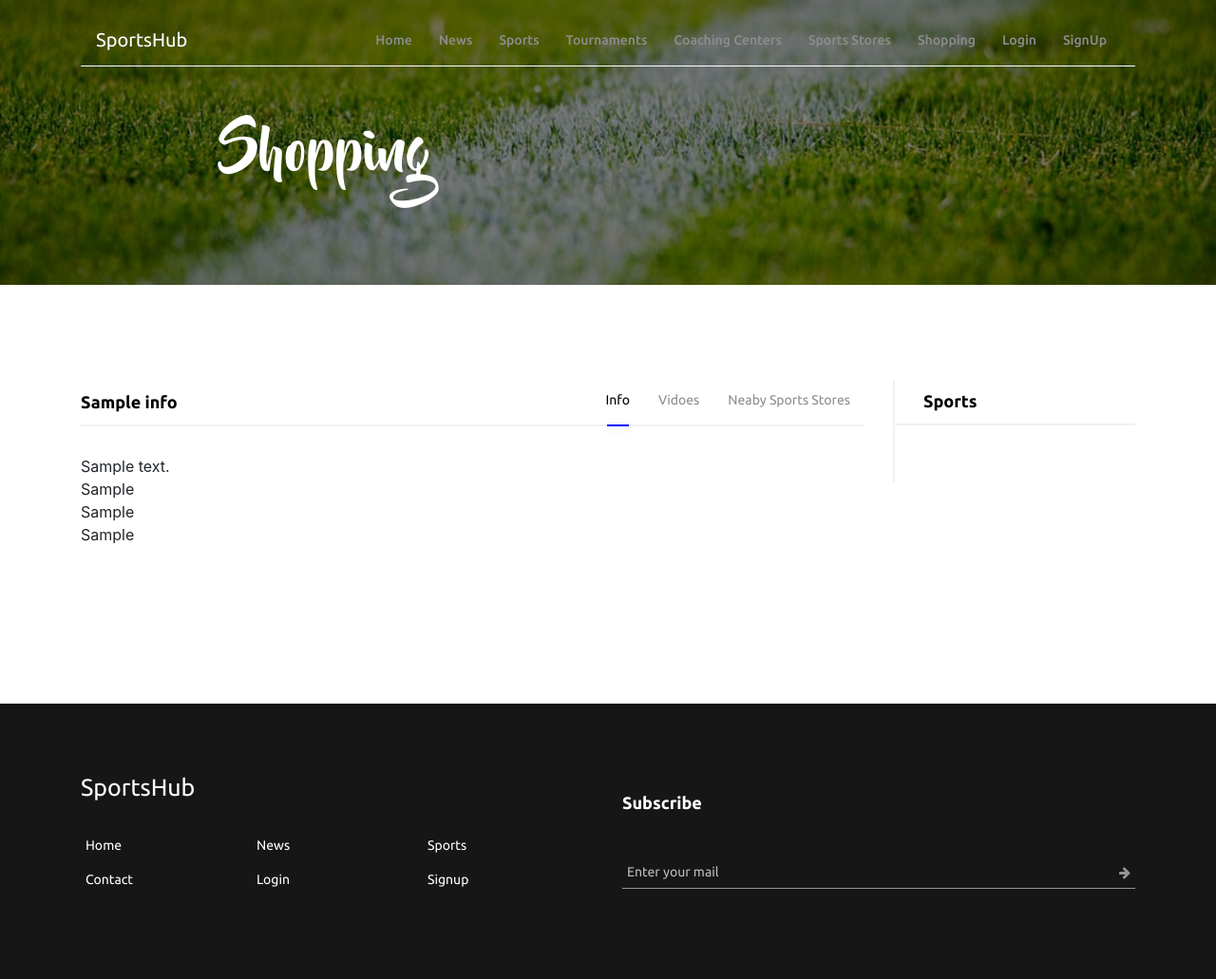
After one commit to kondalavanya67/SportsHub, a Django app: page /sport/1/ in a window 1280 px wide. The commit adds this page. Shown: the whole page at 95% size. Run offline with Django 3.2, Linux system fonts and the light colour scheme; tables that the repository leaves empty hold one stand-in row (values such as "Sample post"); some libraries are stand-ins or nearby versions.

Commit message:
added ui to sports list and details page

```diff
--- a/news/static/news/css/style.css
+++ b/news/static/news/css/style.css
@@ -572,9 +572,7 @@ input, select {
 
 input[type=radio] {
     border : none;
-
 }
-
 
 input:-webkit-autofill {
   -webkit-box-shadow: 0 0 0 30px white inset; }
--- a/news/templates/news/base.html
+++ b/news/templates/news/base.html
@@ -205,6 +205,9 @@
             }
         }
 
+        {% block style %}
+        {% endblock %}
+
     </style>
 
 </head>
@@ -233,7 +236,7 @@
                     <!-- Navbar -->
                     <div class="collapse navbar-collapse" id="worldNav">
                         <ul class="navbar-nav ml-auto">
-                            <li class="nav-item active">
+                            <li class="nav-item">
                                 <a class="nav-link" href={% url 'sports:homepage' %}>Home<span
                                         class="sr-only">(current)</span></a>
                             </li>
@@ -241,7 +244,7 @@
                                 <a class="nav-link" href={% url 'news:news_list' %}>News</a>
                             </li>
                             <li class="nav-item">
-                                <a class="nav-link" href="#">Sports</a>
+                                <a class="nav-link" href="{% url "sports:sports-list" %}">Sports</a>
                             </li>
                             <li class="nav-item">
                                 <a class="nav-link" href={% url 'sports:tournament_list' %}>Tournaments</a>
--- a/shopping/templates/shopping/index.html
+++ b/shopping/templates/shopping/index.html
@@ -14,7 +14,7 @@
         <div class="container">
             <div class="row justify-content-center">
                 <!-- ============= Post Content Area Start ============= -->
-                <div class="col-12 col-lg-9">
+                <div class="col-12 col-lg-10">
                     <div class="post-content-area mb-50">
                         <!-- Catagory Area -->
                         <div class="world-catagory-area">
@@ -65,7 +65,7 @@
                 </div>
 
                 <!-- ========== Sidebar Area ========== -->
-                <div class="col-12 col-md-8 col-lg-3">
+                <div class="col-12 col-md-12 col-lg-2">
                     <div class="post-sidebar-area mb-100">
                         <!-- Widget Area -->
                         <div class="sidebar-widget-area">
--- a/sports/models.py
+++ b/sports/models.py
@@ -8,9 +8,11 @@ from django.forms import ValidationError
 class Sport_Info(models.Model):
     name = models.CharField(max_length=1000)
     description = models.TextField(max_length=1000, blank=True, null=True)
-    equipment = models.TextField(max_length=1000, blank=True, null=True)
+    objective = models.TextField(max_length=1000, blank = True, null = True)
+    equipment = models.TextField(max_length=2000, blank=True, null=True)
+    scoring = models.TextField(max_length=1000, blank=True, null=True)
     winning_criteria = models.TextField(max_length=1000, blank=True, null=True)
-    rules = models.TextField(max_length=1000, blank=True, null=True)
+    rules = models.TextField(max_length=10000, blank=True, null=True)
 
     def __str__(self):
         return self.name
--- /dev/null
+++ b/sports/templates/sports/sport_info.html
@@ -0,0 +1,116 @@
+{% extends 'news/base.html' %}
+{% load static %}
+
+{% block sports_list %}
+active
+{% endblock %}
+{% block content %}
+
+    <div class="hero-area">
+        <div class="single-hero-slide bg-img background-overlay" id="slide2" style="height: 300px;">
+            <div class="hero-content-pages">Shopping</div>
+        </div>
+    </div>
+    <!-- ********** Hero Area End ********** -->
+
+    <div class="main-content-wrapper section-padding-100">
+        <div class="container">
+            <div class="row justify-content-center">
+                <!-- ============= Post Content Area Start ============= -->
+                <div class="col-12 col-lg-9">
+                    <div class="post-content-area mb-50">
+                        <!-- Catagory Area -->
+                        <div class="world-catagory-area">
+                            <ul class="nav nav-tabs" id="myTab" role="tablist">
+                                <li class="title">{{ object.name }}</li>
+
+                                <li class="nav-item">
+                                    <a class="nav-link active" id="tab1" data-toggle="tab" href="#world-tab-1"
+                                       role="tab" aria-controls="world-tab-1" aria-selected="true">Info</a>
+                                </li>
+
+                                <li class="nav-item">
+                                        <a class="nav-link" id="tab2" data-toggle="tab" href="#world-tab-2" role="tab"
+                                           aria-controls="world-tab-2" aria-selected="false">Vidoes</a>
+                                    </li>
+
+                                    <li class="nav-item">
+                                        <a class="nav-link" id="tab3" data-toggle="tab" href="#world-tab-3" role="tab"
+                                           aria-controls="world-tab-3" aria-selected="false">Neaby Sports Stores</a>
+                                    </li>
+
+
+                            </ul>
+
+                            <div class="tab-content" id="myTabContent">
+                                <div class="tab-pane fade show active" id="world-tab-1" role="tabpanel"
+                                     aria-labelledby="tab1">
+                                    <div class="row">
+                                        <div class="col-md-12">
+                                            <ol>
+                                                <li>{{ object.description }}</li>
+                                                <li>{{ object.equipment }}</li>
+                                                <li>{{ object.winning_criteria }}</li>
+                                                <li>{{ object.rules }}</li>
+                                            </ol>
+                                        </div>
+                                    </div>
+                                </div>
+
+
+                                <div class="tab-pane fade" id="world-tab-2" role="tabpanel"
+                                     aria-labelledby="tab2">
+                                    <div class="row">
+                                        <iframe width="960" height="540" src="https://www.youtube.com/embed?listype=playlist&list=PLcWQ_pTcyABTE6ryPVljWwInjgmFcu5Ug" allowfullscreen>
+</iframe>
+                                    </div>
+                                </div>
+
+                                <div class="tab-pane fade" id="world-tab-3" role="tabpanel"
+                                     aria-labelledby="tab3">
+                                    <div class="row">
+
+                                    </div>
+                                </div>
+
+
+                            </div>
+                        </div>
+                    </div>
+                </div>
+
+                <!-- ========== Sidebar Area ========== -->
+                <div class="col-12 col-md-8 col-lg-3">
+                    <div class="post-sidebar-area mb-100">
+                        <!-- Widget Area -->
+                        <div class="sidebar-widget-area">
+                            <h5 class="title">Sports</h5>
+                            <div class="widget-content">
+
+                            </div>
+                        </div>
+                    </div>
+                </div>
+            </div>
+        </div>
+    </div>
+
+{% endblock %}
+
+<!DOCTYPE html>
+<html lang="en">
+<head>
+    <meta charset="UTF-8">
+    <title>sports_list</title>
+</head>
+<body>
+<ol>
+    <li>{{ object.name }}</li>
+    <li>{{ object.description }}</li>
+    <li>{{ object.equipment }}</li>
+    <li>{{ object.winning_criteria }}</li>
+    <li>{{ object.rules }}</li>
+
+</ol>
+</body>
+</html>
--- a/sports/urls.py
+++ b/sports/urls.py
@@ -1,5 +1,6 @@
 from django.urls import path
 from sports import views
+from .views import Sport_InfoListView,Sport_InfoDetailView
 
 app_name = 'sports'
 
@@ -15,5 +16,6 @@ urlpatterns = [
     path('sports_store/', views.sports_store, name='sports_store'),
     path('tournaments/', views.tournamentsList),
     path('tournaments_join/', views.tournamentsJoin, name='tournaments_join'),
-
+    path('sports_list/',Sport_InfoListView.as_view(),name='sports-list'),
+    path('sport/<int:pk>/',views.Sport_InfoDetailView.as_view(),name='sport-detail'),
 ]
--- a/sports/views.py
+++ b/sports/views.py
@@ -18,6 +18,9 @@ from django.http import HttpResponse, JsonResponse
 from django.views.decorators.csrf import csrf_exempt
 from rest_framework.parsers import JSONParser
 from sports.serializers import TournamentSerializer, JoinTournamentSerializer
+
+from django.views.generic import ListView,DetailView
+from .models import Sport_Info
 
 
 def homepage(request):
@@ -51,6 +54,20 @@ def homepage(request):
 
 def sports_store(request):
     return render(request, "sports/maps.html", {})
+
+
+def Sports_List(request):
+    context={'sportss':Sport_Info.objects.all()}
+    return render(request, "sports/sports_list.html", context)
+
+class Sport_InfoListView(ListView):
+    model=Sport_Info
+    template_name = 'sports/sports_list.html'
+    context_object_name = 'sportss'
+
+class Sport_InfoDetailView(DetailView):
+    model = Sport_Info
+    template_name = 'sports/sport_info.html'
 
 
 def tournament_list(request):
--- a/sportshub/settings.py
+++ b/sportshub/settings.py
@@ -91,7 +91,7 @@ DATABASES = {
         'ENGINE': 'django.db.backends.mysql',
         'NAME': 'sportshub',
         'USER': 'root',
-        'PASSWORD': 'snowysatish1248',
+        'PASSWORD': '',
         'HOST': 'localhost',
         'PORT': '',
     }
```
Also changed, not shown: sports/templates/sports/sports_list.html (added, +34 -0 lines), news/static/news/img/cric.jpg (added), sports/migrations/0015_auto_20191110_1634.py (added), sports/migrations/0016_auto_20191111_1456.py (added).
